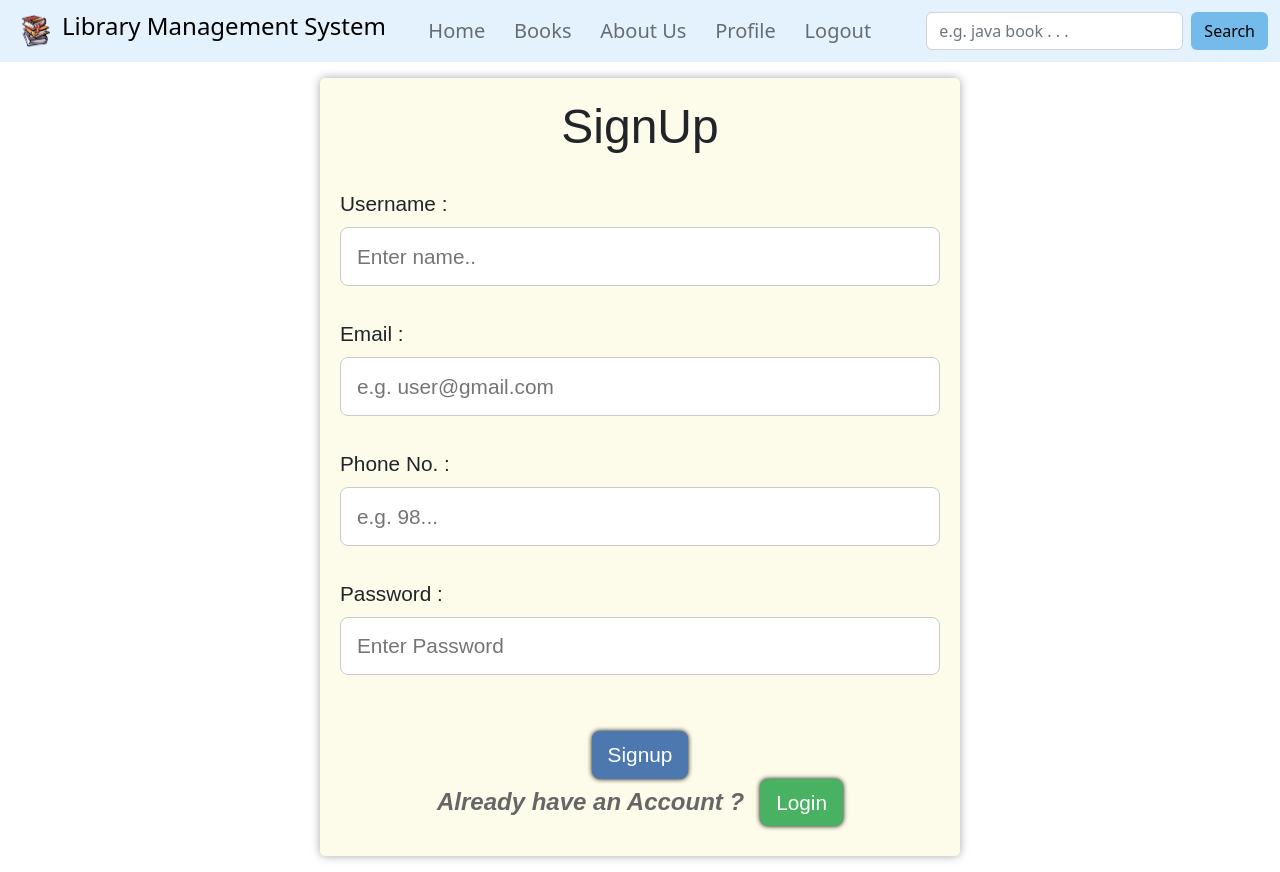
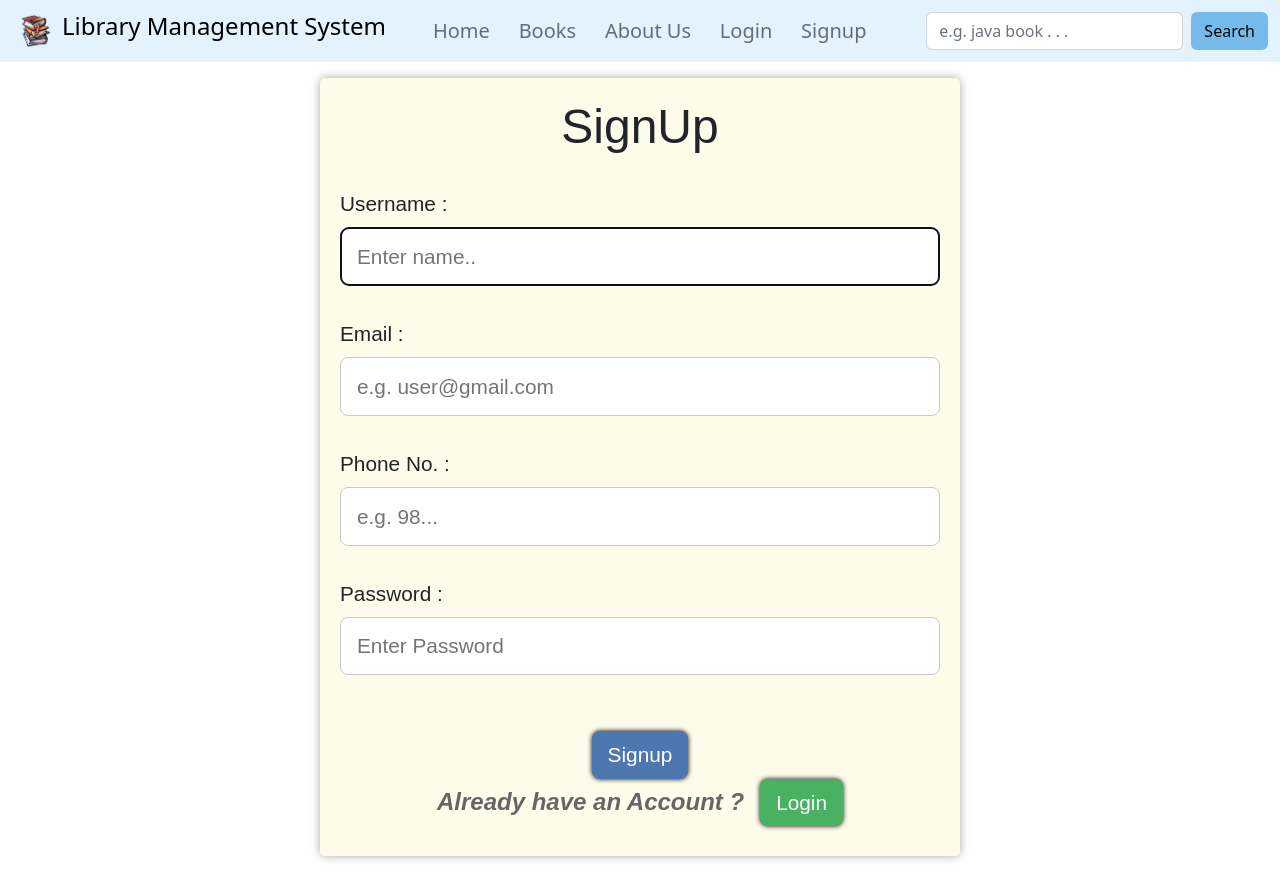
Before and after one commit to MrAalu/LibraryManagementSystem_MERN-with-Book-Recommendation-Algorithm, a React (Vite) app in the folder frontend/: page /signup in a window 1280 px wide. Built offline with nearby package versions, Linux system fonts and the light colour scheme.

Commit message:
Login & Signup form Auto Focuses to Input Field

```diff
--- a/frontend/src/books/Books.jsx
+++ b/frontend/src/books/Books.jsx
@@ -75,6 +75,7 @@ const Books = () => {
         </div>
       </div>
 
+      {/* Into the Wild Banner */}
       <SmallBanner></SmallBanner>
 
       <div className='col mt-5 '>
--- a/frontend/src/login/Login.jsx
+++ b/frontend/src/login/Login.jsx
@@ -1,10 +1,12 @@
-import React, { useState } from 'react'
+import React, { useEffect, useRef, useState } from 'react'
 import './login.css'
 import axios from 'axios'
 import { Link } from 'react-router-dom'
 
 const Login = () => {
   const API_URL = 'http://localhost:5000/api/v1/login'
+
+  const refUsername = useRef(null)
 
   const Empty_Field_Object = { email: '', password: '' }
   const [textfield, setTextField] = useState(Empty_Field_Object)
@@ -53,6 +55,10 @@ const Login = () => {
     setTextField({ ...textfield, [field_name]: field_value })
   }
 
+  useEffect(() => {
+    refUsername.current.focus()
+  }, [])
+
   return (
     <div className='login-maindiv'>
       {/* TOP DIV */}
@@ -71,6 +77,7 @@ const Login = () => {
             name='email'
             autoComplete='off'
             required
+            ref={refUsername}
           />
 
           <input
--- a/frontend/src/navbar/Navbar.jsx
+++ b/frontend/src/navbar/Navbar.jsx
@@ -13,7 +13,7 @@ import UserSignin from './UserIsNotLoggedIn'
 import NavbarSearch from './NavbarSearch'
 
 const Navbar = () => {
-  const [isLoggedin, setIsLoggedin] = useState(true)
+  const [isLoggedin, setIsLoggedin] = useState(false)
 
   const { navbarLinks, navbarTitle, navbarImage } = navbarData
 
--- a/frontend/src/signup/Signup.jsx
+++ b/frontend/src/signup/Signup.jsx
@@ -1,10 +1,12 @@
-import React, { useState } from 'react'
+import React, { useRef, useState, useEffect } from 'react'
 import axios from 'axios'
 import './signup.css'
 import { Link } from 'react-router-dom'
 
 const Signup = () => {
   const API_URL = 'http://localhost:5000/api/v1/signup'
+
+  const refUsername = useRef(null)
 
   const Empty_Form_Field = {
     // fullname: '',
@@ -64,6 +66,9 @@ const Signup = () => {
 
     setTextField({ ...textField, [field_name]: field_value })
   }
+  useEffect(() => {
+    refUsername.current.focus()
+  }, [])
 
   return (
     <div className='signup-maindiv'>
@@ -85,6 +90,7 @@ const Signup = () => {
             name='username'
             autoComplete='off'
             required
+            ref={refUsername}
           />
           <label htmlFor='emailfield'>Email : </label>
           <input
```
